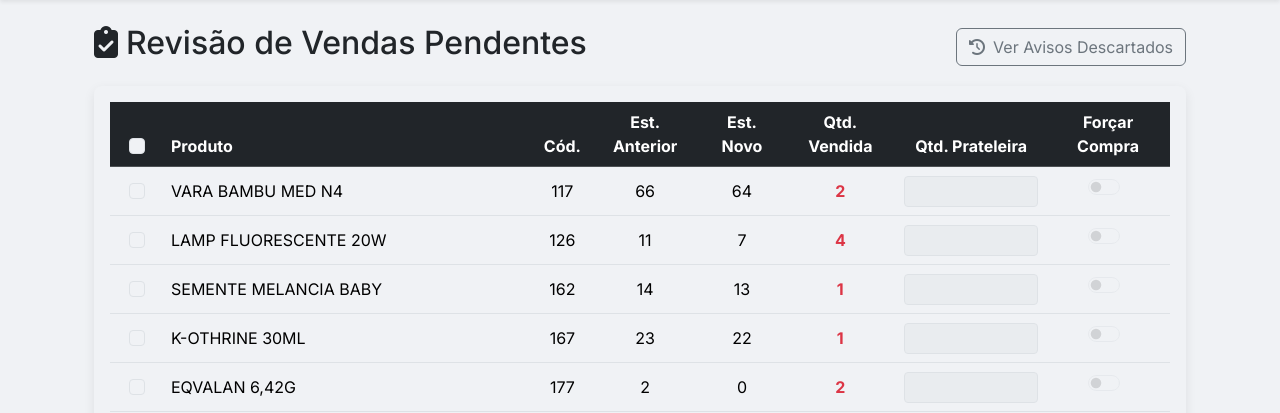
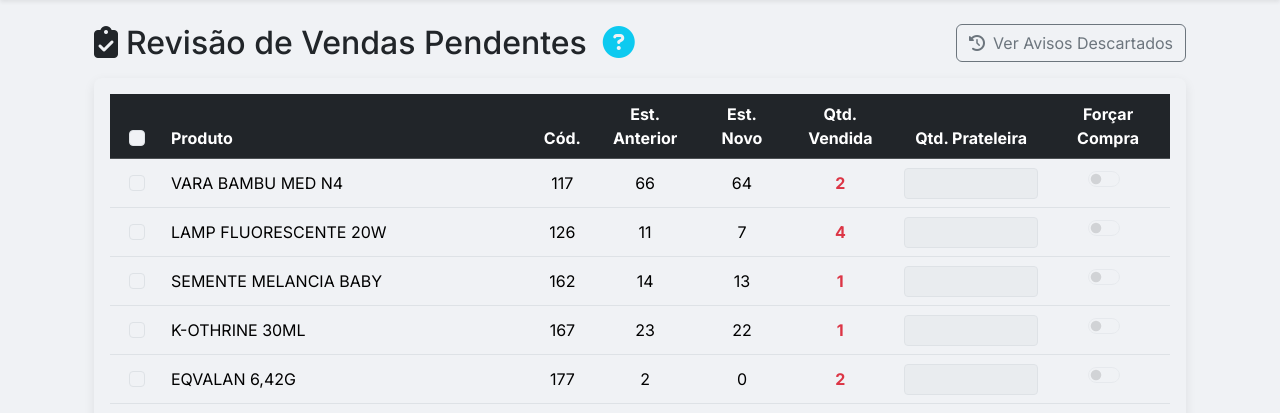
Before and after one commit to LeoNasc1223/ProjetoAgroKa, a Flask app: page /review_sales in a window 1280 px wide. Shown: the part 104-517 px from the top of the page. Run offline with Flask 2, Linux system fonts and the light colour scheme; a user stored in the database is signed in; data comes from the database, SQL or seed files in the repository; data that the repository does not hold is empty.

Commit message:
Update review_sales.html

```diff
--- a/templates/review_sales.html
+++ b/templates/review_sales.html
@@ -4,8 +4,13 @@
 
 {% block content %}
 <div class="container mt-4">
-    <div class="d-flex justify-content-between align-items-center mb-3">
-        <h2><i class="fas fa-clipboard-check me-2"></i>Revisão de Vendas Pendentes</h2>
+    <div class="d-flex justify-content-between align-items-center mb-3 flex-wrap gap-2">
+        <div class="d-flex align-items-center">
+            <h2 class="mb-0 me-3"><i class="fas fa-clipboard-check me-2"></i>Revisão de Vendas Pendentes</h2>
+            <a href="#" id="reviewSalesHelp" title="Como funciona esta página?">
+                <i class="fas fa-question-circle fa-2x text-info"></i>
+            </a>
+        </div>
         {% if session.get('cargo') == 'Admin' %}
         <a href="{{ url_for('dismissed_sales_log') }}" class="btn btn-outline-secondary">
             <i class="fas fa-history me-2"></i>Ver Avisos Descartados
@@ -172,6 +177,29 @@ document.addEventListener('DOMContentLoaded', function () {
         demoModal.show();
     }
 
+    const pageExplanation = [
+        {
+            title: "O que é a Revisão de Vendas?",
+            content: `
+                <p>Esta página é o centro de controle para validar as vendas detectadas automaticamente pelo sistema.</p>
+                <h5>Como funciona?</h5>
+                <p>Após cada atualização do E-Trade, o sistema compara o estoque anterior com o novo. Se o estoque de um produto diminuiu, ele cria um <strong>aviso de venda pendente</strong> que aparece aqui.</p>
+                <h5>Sua Tarefa:</h5>
+                <ol>
+                    <li><strong>Verificar a Lista:</strong> Analise os produtos listados.</li>
+                    <li><strong>Informar Estoque de Prateleira:</strong> Para cada item que você deseja processar, informe a quantidade atual na prateleira.</li>
+                    <li><strong>Processar ou Descartar:</strong>
+                        <ul>
+                            <li><strong>Processar Selecionados:</strong> Inicia o fluxo de trabalho para reposição ou compra do item.</li>
+                            <li><strong>Descartar Selecionados:</strong> Remove o aviso da lista, útil para casos de erro ou movimentação interna que não foi uma venda real.</li>
+                        </ul>
+                    </li>
+                </ol>
+                <p>Processar os itens aqui é o que alimenta o <strong>Relatório de Histórico de Vendas</strong> e outras análises.</p>
+            `
+        }
+    ];
+
     const processSteps = [
         {
             title: "Passo 1: Coleta e Validação",
@@ -231,6 +259,15 @@ document.addEventListener('DOMContentLoaded', function () {
         }
     ];
 
+    // --- Conexão do Ícone de Ajuda com o Modal ---
+    const helpIcon = document.getElementById('reviewSalesHelp');
+    if (helpIcon) {
+        helpIcon.addEventListener('click', function(event) {
+            event.preventDefault();
+            showDemoModal(pageExplanation);
+        });
+    }
+
     // Validação do formulário antes do envio
     if (form) {
         form.addEventListener('submit', function (event) {
```
